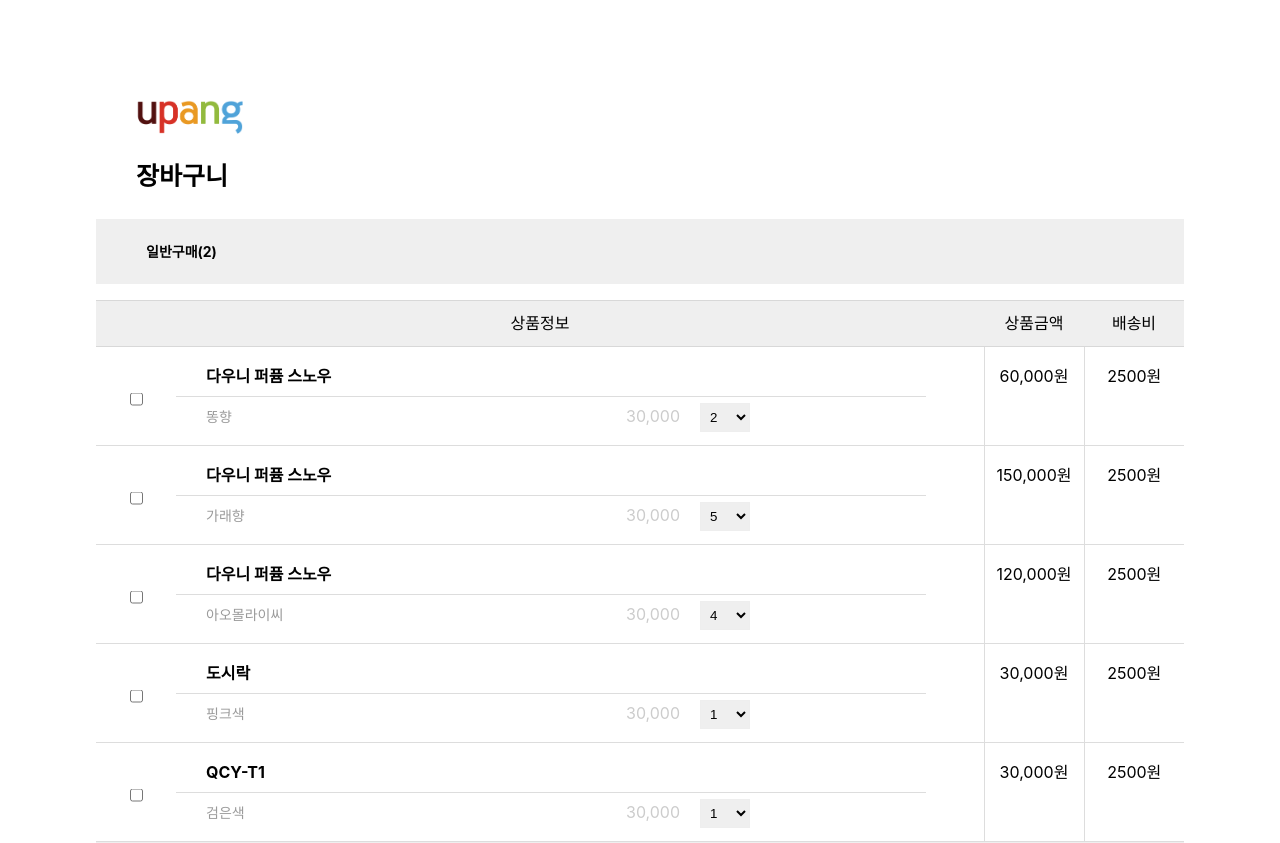
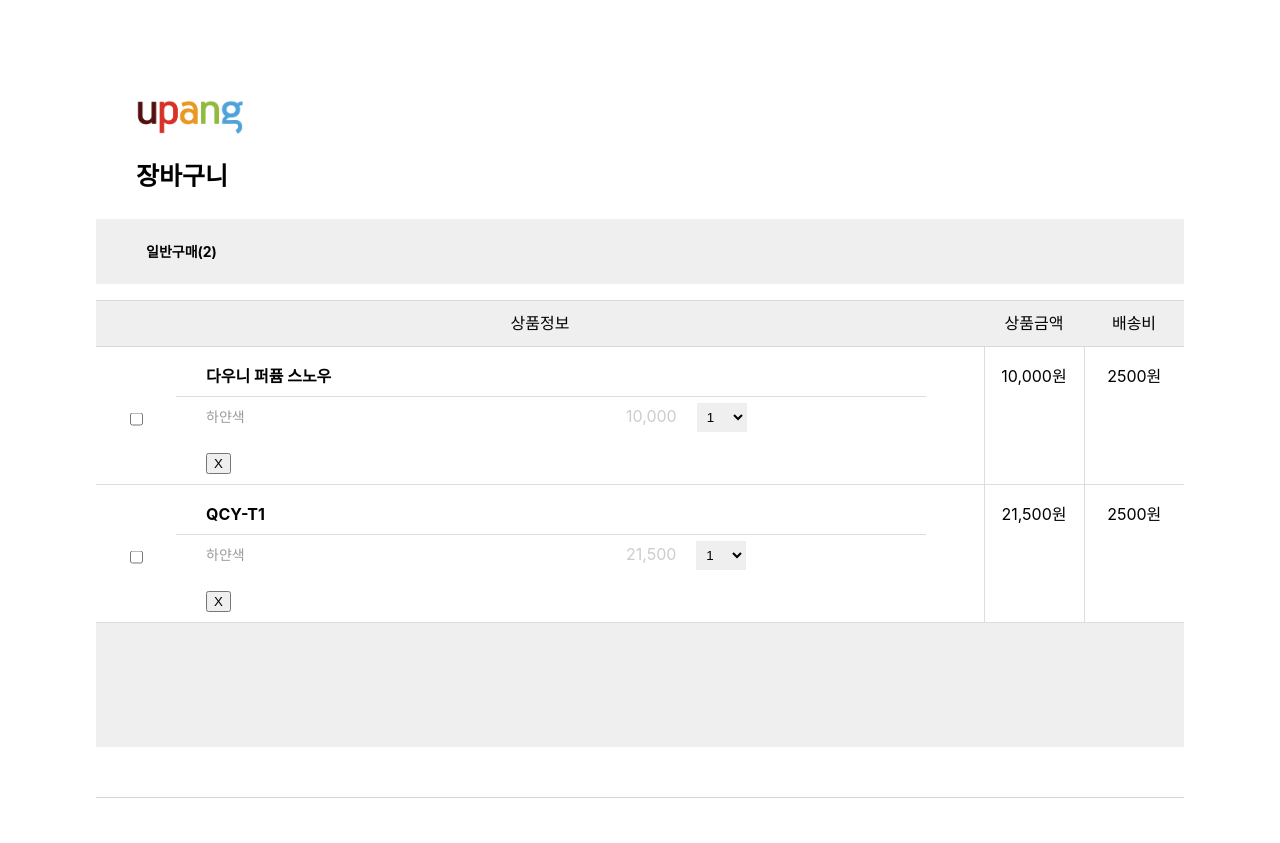
Before and after one commit to changwng/coupang-react, a React (Create React App) app: page /cartpage in a window 1280 px wide. Shown: the top 843 px of the page. Built offline with nearby package versions, Linux system fonts and the light colour scheme; data requests are answered from the project's data file.

Commit message:
삭제기능 구현중

```diff
--- a/db.json
+++ b/db.json
@@ -55,43 +55,19 @@
     {
       "customerOrder": [
         {
-          "price": "30000",
+          "price": "10000",
           "itemName": "다우니 퍼퓸 스노우",
-          "itemid": "4",
+          "itemid": "1",
           "id": 0,
-          "value": "똥향",
-          "quantityValue": 2
-        },
-        {
-          "price": "30000",
-          "itemName": "다우니 퍼퓸 스노우",
-          "itemid": "4",
-          "id": 1,
-          "value": "가래향",
-          "quantityValue": 5
-        },
-        {
-          "price": "30000",
-          "itemName": "다우니 퍼퓸 스노우",
-          "itemid": "4",
-          "id": 2,
-          "value": "아오몰라이씨",
-          "quantityValue": 4
-        },
-        {
-          "price": "30000",
-          "itemName": "도시락",
-          "itemid": "3",
-          "id": 0,
-          "value": "핑크색",
+          "value": "하얀색",
           "quantityValue": 1
         },
         {
-          "price": "30000",
+          "price": "21500",
           "itemName": "QCY-T1",
           "itemid": "2",
           "id": 0,
-          "value": "검은색",
+          "value": "하얀색",
           "quantityValue": 1
         }
       ],
--- a/src/components/cart/cartpage.js
+++ b/src/components/cart/cartpage.js
@@ -4,21 +4,16 @@
 import { Logo } from "../input";
 import { Text } from "../text";
 import { Link } from "react-router-dom";
+import { useApplicationContext } from "../cartProvider/cartProvider";
 
 const CartPage = () => {
   const [cartList, setCartList] = useState([]);
+  const { customerOrder, deleteCart } = useApplicationContext();
 
-  useEffect(() => {
-    const fetchItems = async () => {
-      const response = await fetch("http://localhost:8000/customer/19428");
-      if (response.ok) {
-        setCartList(await response.json());
+  const deleteCartList = (e) => {
+    const target = e.target
+    console.log(target)
   }
-    };
-    fetchItems();
-  }, []);
-
-  const { customerOrder } = cartList;
 
   return (
     <Container wsize="header">
@@ -91,12 +86,12 @@
         {(customerOrder || []).map((item, idx) => {
           const Price = item.price;
           const quantity = item.quantityValue;
-          const newPrice = Price.replace(/\B(?=(\d{3})+(?!\d))/g, ',');
-          const realPrice = (parseInt(Price))*(parseInt(quantity));
-          const resultPrice = String(realPrice)
-          const totalPrice = resultPrice.replace(/\B(?=(\d{3})+(?!\d))/g, ',');
+          const newPrice = Price.replace(/\B(?=(\d{3})+(?!\d))/g, ",");
+          const realPrice = parseInt(Price) * parseInt(quantity);
+          const resultPrice = String(realPrice);
+          const totalPrice = resultPrice.replace(/\B(?=(\d{3})+(?!\d))/g, ",");
 
-          return(
+          return (
             <tr key={idx} style={{ borderBottom: "1px solid #DDD" }}>
               <td
                 style={{
@@ -165,7 +160,8 @@
                         width: "50px",
                         color: "#000",
                         marginBottom: "15px",
-                      padding: "5px"
+                        padding: "5px",
+                        marginRight: "35px"
                       }}
                     >
                       <option value="1">1</option>
@@ -180,6 +176,9 @@
                       <option>10+</option>
                     </select>
                   </span>
+                  <span>
+                    <button onClick={deleteCartList}>X</button>
+                  </span>
                 </div>
               </td>
               <td style={{ border: "1px solid #DDD", textAlign: "center" }}>
@@ -189,7 +188,8 @@
                 2500원
               </td>
             </tr>
-        )})}
+          );
+        })}
       </table>
       <div
         style={{ width: "100%", height: "124px", background: "#EFEFEF" }}
--- a/src/components/cartProvider/cartProvider.js
+++ b/src/components/cartProvider/cartProvider.js
@@ -35,6 +35,14 @@
     fetchItems();
   }
 
+  const deleteCart = async id => {
+    const response = await fetch(`http://localhost:8000/customer/19428/${id}`, {
+      method: "DELETE"
+    });
+    if (response.ok) {
+    }
+  };
+
   const value = {
     popupdiState,
     setdiPopup,
@@ -42,7 +50,8 @@
     setCartValue,
     handleUpdateCart,
     fetchOptionList,
-    customerOrder
+    customerOrder,
+    deleteCart
   };
 
   useEffect(() => {
```
Lines whose indentation alone changed are shown as unchanged.
